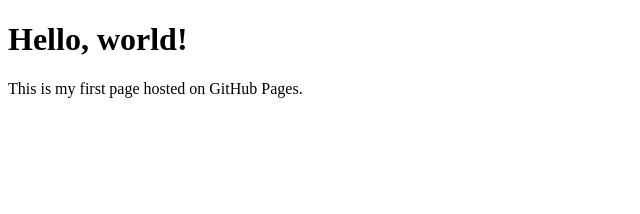
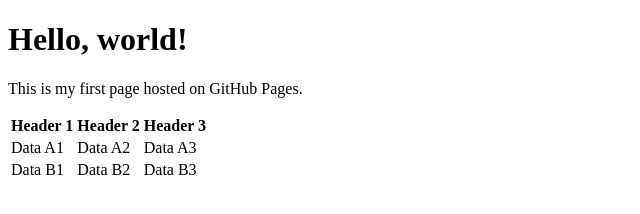
Before and after one commit to Ajmoomaw/ajmoomaw.github.io, a plain HTML site: page index.html in a window 1280 px wide. Shown: the whole page, without its empty margins (0-640 px from the left). Drawn offline with Linux system fonts and the light colour scheme.

Commit message:
Update index.html

```diff
--- a/index.html
+++ b/index.html
@@ -6,5 +6,22 @@
 <body>
     <h1>Hello, world!</h1>
     <p>This is my first page hosted on GitHub Pages.</p>
+    <table>
+  <tr>
+    <th>Header 1</th>
+    <th>Header 2</th>
+    <th>Header 3</th>
+  </tr>
+  <tr>
+    <td>Data A1</td>
+    <td>Data A2</td>
+    <td>Data A3</td>
+  </tr>
+  <tr>
+    <td>Data B1</td>
+    <td>Data B2</td>
+    <td>Data B3</td>
+  </tr>
+</table>
 </body>
 </html>
```
